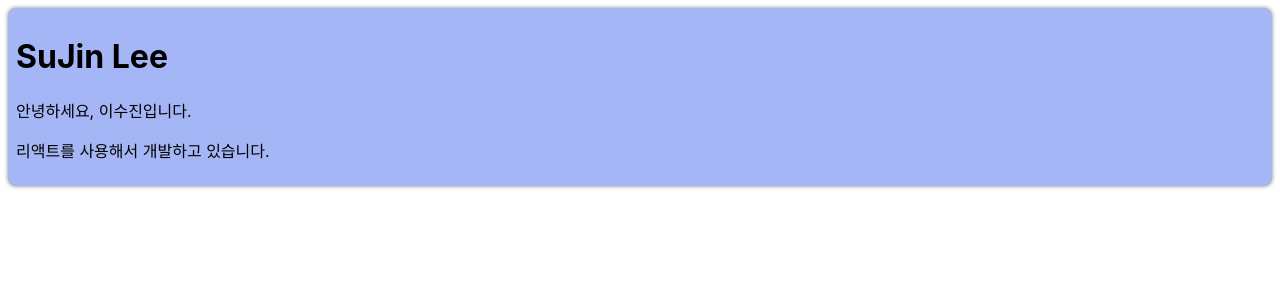
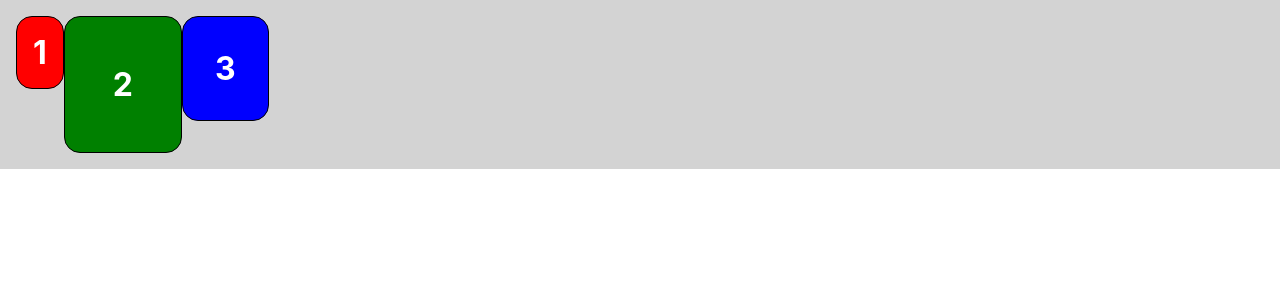
Before and after one commit to tnwls1006/23-React1, a React (Create React App) app: page / in a window 1280 px wide. Shown: the top 300 px of the page. Built offline with nearby package versions, Linux system fonts and the light colour scheme.

Commit message:
23/06/01

```diff
--- a/package.json
+++ b/package.json
@@ -10,6 +10,7 @@
     "react-dom": "^18.2.0",
     "react-hook": "^0.0.1",
     "react-scripts": "5.0.1",
+    "styled-components": "^5.3.11",
     "web-vitals": "^2.1.4"
   },
   "scripts": {
--- /dev/null
+++ b/src/chapter_14/DarkOrLight.jsx
@@ -0,0 +1,22 @@
+import { useState, useCallback } from "react";
+import ThemeContext from "./ThemeContext";
+import MainContent from "./MainContent";
+
+function DarkOrLight(props) {
+  const [theme, setTheme] = useState("light");
+
+  const toggleTheme = useCallback(() => {
+    if(theme == "light"){
+      setTheme("dark");
+    }else if (theme == "dark") {
+      setTheme("light");
+    }
+  }, [theme]);
+
+  return(
+    <ThemeContext.Provider value={{ theme,toggleTheme }}>
+      <MainContent />
+    </ThemeContext.Provider>
+  )
+}
+export default DarkOrLight;
--- /dev/null
+++ b/src/chapter_14/MainContent.jsx
@@ -0,0 +1,23 @@
+import { useContext } from "react";
+import ThemeContext from "./ThemeContext";
+
+function MainContent(props) {
+  const { theme, toggleTheme } = useContext(ThemeContext);
+
+  return (
+    <div
+      style={{
+        width: "100vw",
+        height: "100vh",
+        padding: "1.5rem",
+        backgroundColor : theme == "light" ? "white" : "black",
+        color : theme == "light" ? "black" : "white",
+      }}
+    >
+      <p>테마 변경이 가능한 웹사이트 입니다.</p>
+      <button onClick={toggleTheme}> 테마 변경 </button>
+    </div>
+  );
+}
+
+export default MainContent;
--- /dev/null
+++ b/src/chapter_14/ThemeContext.jsx
@@ -0,0 +1,7 @@
+import React from "react";
+
+const ThemeContext = React.createContext();
+
+ThemeContext.displayName = "ThemeContext";
+
+export default ThemeContext;
--- /dev/null
+++ b/src/chapter_15/Blocks.jsx
@@ -0,0 +1,58 @@
+import styled from "styled-components";
+
+const Wrapper = styled.div`
+  padding : 1rem;
+  display : flex;
+  flex-direction: row;
+  align-items: flex-start;
+  justify-content: flex-start;
+  background-color: lightgrey;
+`;
+
+const Block = styled.div`
+  padding: ${(props)=> props.padding};
+  border: 1px solid black;
+  border-radius: 1rem;
+  background-color: ${(props) => props.backgroundColor};
+  color: white;
+  font-size: 2rem;
+  font-weight: bold;
+  text-align: center;
+`;
+
+const blockItem =[
+  {
+    label : "1",
+    padding : "1rem",
+    backgroundColor: "red",
+  },
+  {
+    label: "2",
+    padding: "3rem",
+    backgroundColor: "green",
+  },
+  {
+    label: "3",
+    padding: "2rem",
+    backgroundColor: "blue",
+  },
+];
+
+function Blocks(props) {
+  return(
+    <Wrapper>
+      {blockItem.map((blockItem) => {
+        return (
+          <Block
+            padding = {blockItem.padding}
+            backgroundColor = {blockItem.backgroundColor}
+            >
+              {blockItem.label}
+            </Block>
+        );
+      })}
+    </Wrapper>
+  );
+}
+
+export default Blocks;
--- /dev/null
+++ b/src/chapter_15/MainPage.jsx
@@ -0,0 +1,23 @@
+import styled from "styled-components";
+import React from "react";
+
+const Wrapper = styled.div`
+  padding : 1em;
+  background : grey;
+  `;
+
+const Title = styled.h1`
+  font-size: 1.5em;
+  color : white;
+  text-align : center;
+`;
+
+function MainPage(props){
+  return (
+    <Wrapper>
+      <Title> 안녕, 리액트! </Title>
+    </Wrapper>
+  )
+}
+
+export default MainPage;
--- /dev/null
+++ b/src/chapter_15/MyTagFunction.jsx
@@ -0,0 +1,19 @@
+
+
+const name = '인제';
+const region = '서울';
+
+function MyTagFunction(strings, nameExp, regionExp) {
+  let str0 = strings[0];  // 제 이름은
+  let str1 = strings[1];  // 이고, 사는 곳은
+  let str2 = strings[2];  // 입니다
+
+  return `${str0} ${nameExp} ${str1}${regionExp}${str2}`;
+
+}
+
+const output = MyTagFunction`제 이름은 ${name}이고, 사는 곳은 ${region}입니다`
+
+console.log(output);
+
+export default MyTagFunction;
--- /dev/null
+++ b/src/chapter_15/Sample.jsx
@@ -0,0 +1,38 @@
+import React from "react";
+import styled from "styled-components";
+
+
+// const Button = styled.button`
+//   color: ${props => props.dark? "white" : "dark"};
+//   background: ${props => props.dark? "black" : "white"};
+//   border: 1px solid black;
+// `
+
+// function Sample(props){
+//   return(
+//     <div>
+//       <Button> Normal </Button>
+//       <Button dark> Dark </Button>
+//     </div>
+//   )
+// }
+
+const Button = styled.button`
+  color: grey;
+  border: 2px solid palevioletred;
+`;
+
+const RoundedButton = styled(Button)`
+  border-radius: 16px;
+  `;
+
+function Sample(props){
+  return(
+    <div>
+      <Button> Normal </Button>
+      <RoundedButton> Rounded </RoundedButton>
+    </div>
+  )
+}
+
+export default Sample
--- a/src/index.js
+++ b/src/index.js
@@ -15,12 +15,17 @@ import reportWebVitals from "./reportWebVitals";
 // import SignUp from "./chapter_11/SignUp";
 // import Calculator from "./chapter_12/Calculator";
 import ProfileCard from "./chapter_13/ProfileCard";
+import DarkOrLight from "./chapter_14/DarkOrLight";
+import MainPage from "./chapter_15/MainPage";
+import MyTagFunction from "./chapter_15/MyTagFunction";
+import Sample from "./chapter_15/Sample";
+import Blocks from "./chapter_15/Blocks";
 
 const root = ReactDOM.createRoot(document.getElementById("root"));
 
 root.render(
   <React.StrictMode>
-    <ProfileCard />
+    <Blocks />
   </React.StrictMode>
 );
 
```
Also changed, not shown: 2 other files (tests, documents, lock files or other folders).
